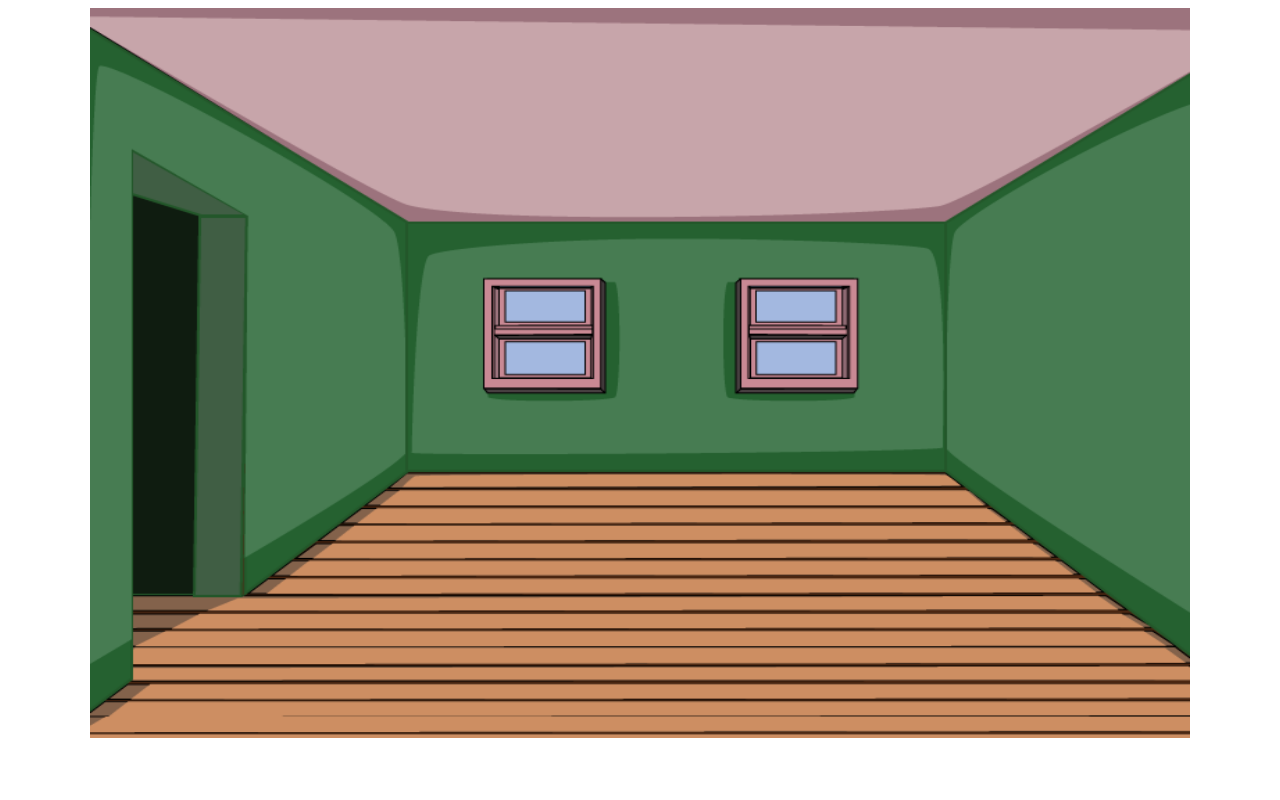
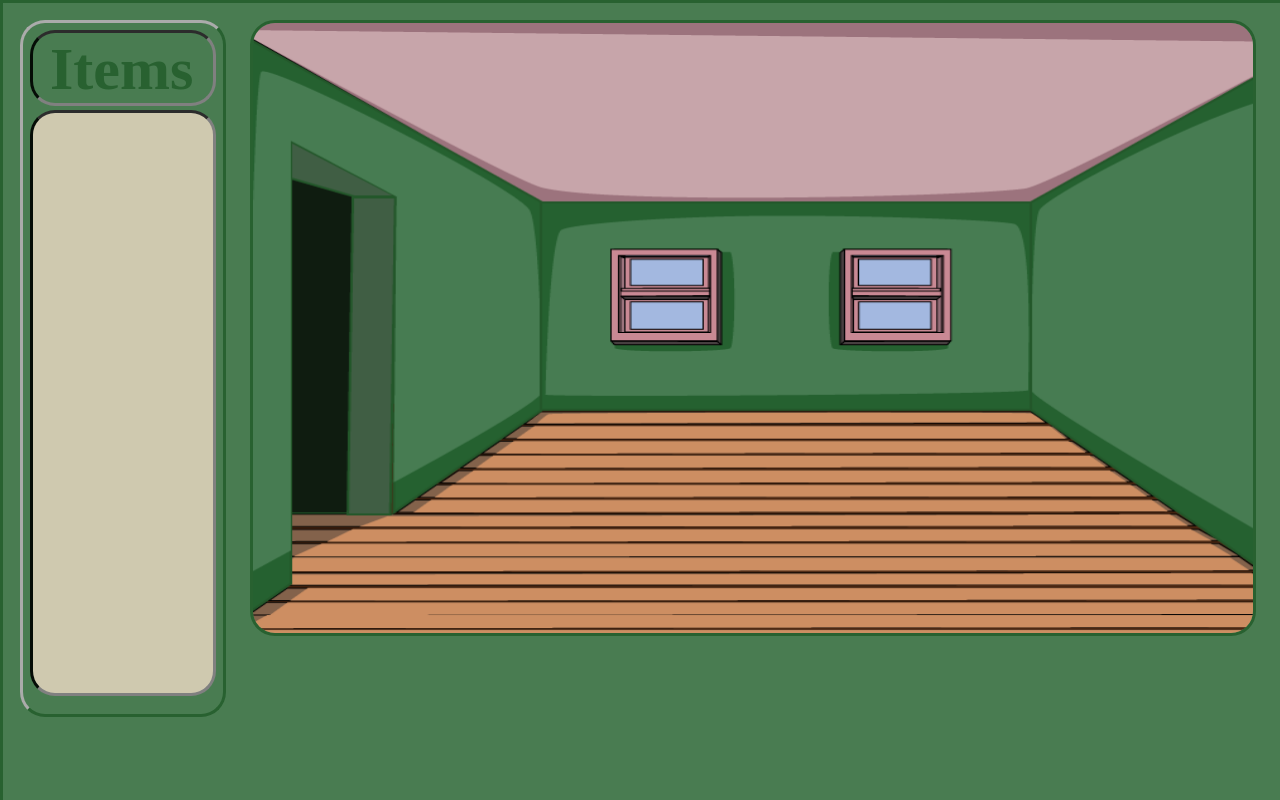
Before and after one commit to squirrelcom/Apartment, a plain HTML site: page index.html in a window 1280 px wide. Drawn offline with Linux system fonts and the light colour scheme.

Commit message:
Added items panel

```diff
--- a/index.html
+++ b/index.html
@@ -7,7 +7,13 @@
 
 <body>
     <div id="apartmentContainer">
-        <img id="Apartment01" src="./images/Apartment01.png" alt="" width="1100" height="850"/>
+        <div id="sidePanelContainer" width="130px" height="730px">
+            <div id="itemPanelContainer">
+                <h2>Items</h2>
+                <div id="items"></div>
+            </div>
+        </div>
+        <img id="Apartment01" src="./images/Apartment01.png" alt="" width="1100" height="730"/>
     </div>
 
     <script src="./scripts/logic.js"></script>
--- a/styles/index.css
+++ b/styles/index.css
@@ -1,9 +1,72 @@
 #apartmentContainer{
-    text-align: center;
+    position:fixed;
+    top:0px;
+    left:0px;
+    background-color:#497C51;
+    border-color:#286130;
+    border-style:solid;
+    width:100vw;
+    height:100vh;
 }
 
+#sidePanelContainer{
+    background-color:#497C51;
+    border-color:#286130;
+    border-left-color:white;
+    border-top-color:white;
+    border-style:inset;
+    border-radius:25px;
+    position:fixed;
+    top:20px;
+    left:20px;
+    width: 200px;
+    height: 691px;
+}
+
+#itemPanelContainer{
+    background-color:#497C51;
+    border-color:grey;
+    border-left-color:#286130;
+    border-style:inset;
+    border-radius:25px;
+    position:fixed;
+    top:30px;
+    left:30px;
+    width: 180px;
+    height: 70px;
+}
+
+#items{
+    background-color:rgb(207, 201, 175);
+    border-color:grey;
+    border-left-color:#286130;
+    border-style:inset;
+    border-radius:25px;
+    position:fixed;
+    top:110px;
+    left:30px;
+    width: 180px;
+    height: 580px;
+}
+
+h2{
+    position:fixed;
+    top:35px;
+    left:50px;
+    margin:0px;
+    color: #286130;
+    font-size: 60px;
+}
+
+
+
 #Apartment01{
-    display: inline-block;
-    width:1100px;
-    height:730px;
+    position:fixed;
+    top:20px;
+    left:250px;
+    width:1000px;
+    height:610px;
+    border-color:#286130;
+    border-style:solid;
+    border-radius:25px;
 }
```
